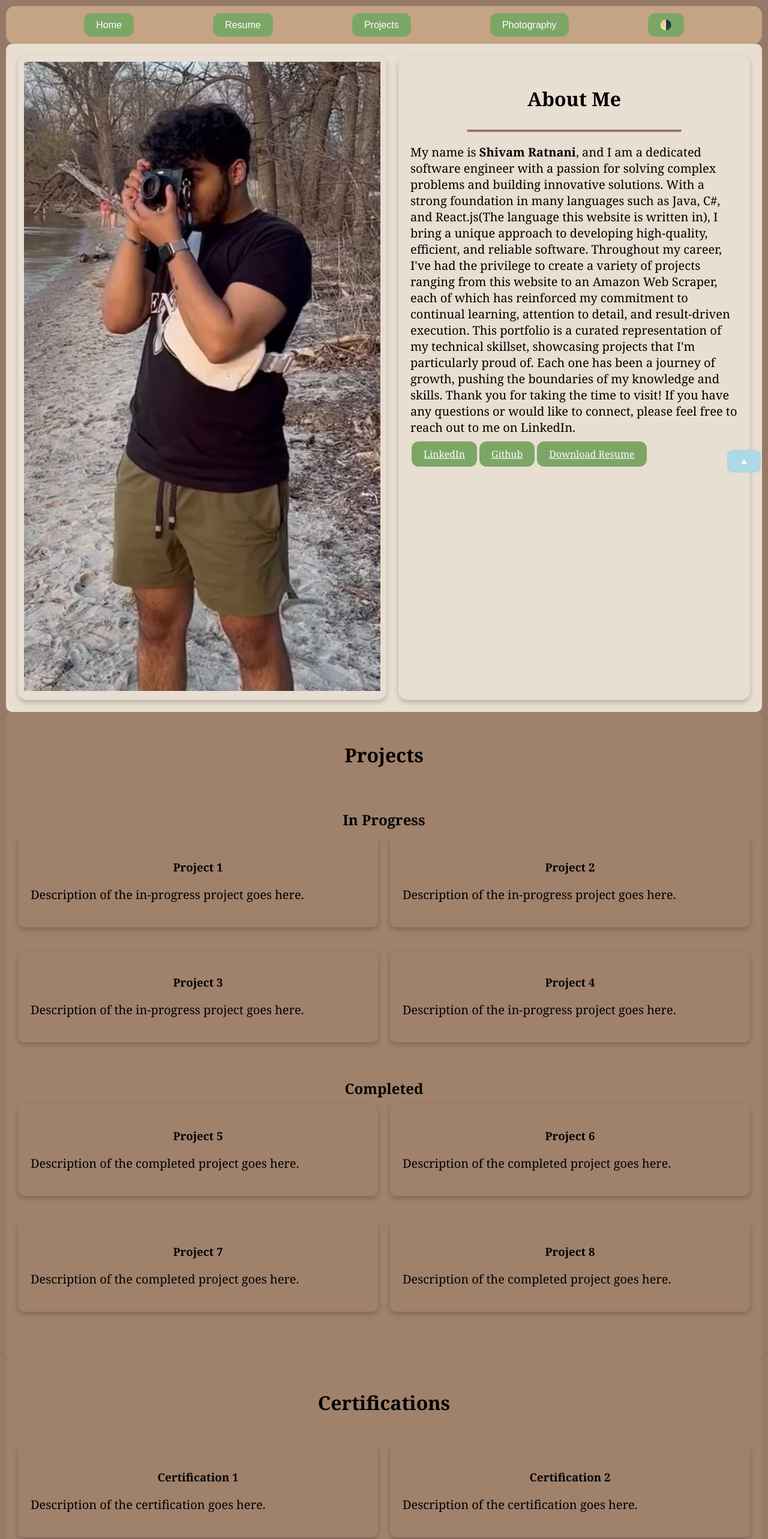
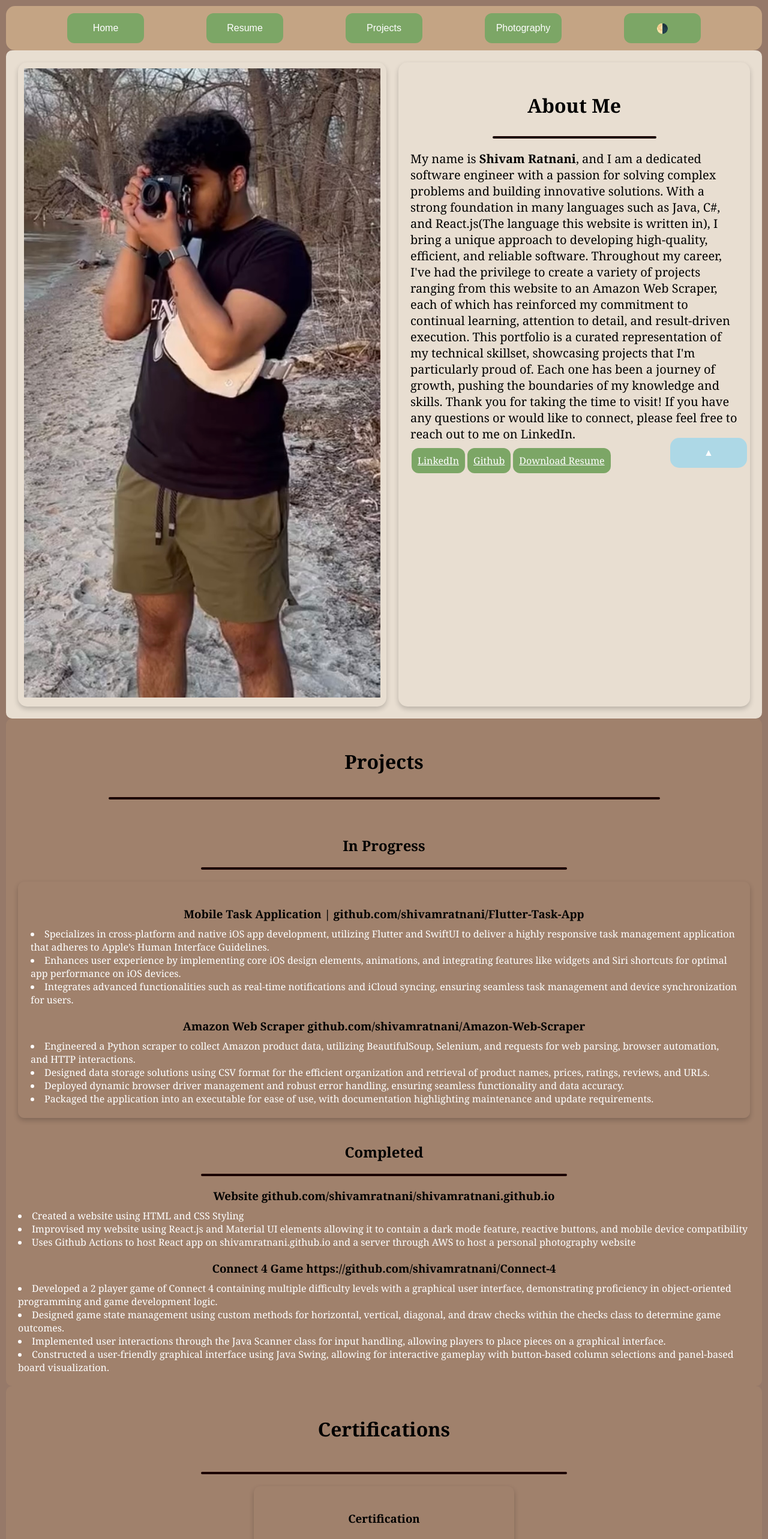
Before and after one commit to shivamratnani/shivamratnani.github.io, a React (Create React App) app: page / in a window 1280 px wide. Shown: the top 2566 px of the page at 60% size. Built offline with nearby package versions, Linux system fonts and the light colour scheme.

Commit message:
Mobile Friendly and projects

```diff
--- a/package.json
+++ b/package.json
@@ -13,6 +13,7 @@
     "@types/react-dom": "^18.2.7",
     "react": "^18.2.0",
     "react-dom": "^18.2.0",
+    "react-ga": "^3.3.1",
     "react-scripts": "5.0.1",
     "react-scroll": "^1.8.9",
     "typescript": "^4.9.5",
@@ -45,8 +46,8 @@
     ]
   },
   "devDependencies": {
+    "@babel/plugin-proposal-private-property-in-object": "^7.16.7",
     "@types/react-scroll": "^1.8.7",
-    "gh-pages": "^5.0.0",
-    "@babel/plugin-proposal-private-property-in-object": "^7.16.7"
+    "gh-pages": "^5.0.0"
   }
 }
--- a/src/App.tsx
+++ b/src/App.tsx
@@ -1,9 +1,10 @@
 // src/App.tsx
 
-import React, { useState } from 'react';
+import React, { useEffect, useState } from 'react';
 import './App.css';
 import HomePage from './HomePage';
 import { ThemeContext, themes } from './themeContext';
+import ReactGA from 'react-ga';
 
 const App: React.FC = () => {
   const [theme, setTheme] = useState(themes.light);
--- a/src/HomePage.css
+++ b/src/HomePage.css
@@ -28,6 +28,8 @@
 .interactive-button,
 .interactive-button-2,
 .theme-toggle {
+  width: 10vw;
+  height: 50px;
   padding: 10px 20px;
   font-size: 16px;
   transition: transform 0.2s; /* Animation */
@@ -48,13 +50,13 @@
 
 .to-top-button {
   position: fixed;
-  right: 10px; /* Position to the bottom-right corner */
+  right: 35px; /* Position to the bottom-right corner */
   bottom: 10px; /* Position to the bottom-right corner */
   z-index: 1000; /* Make sure the button is always visible */
-  padding: 10px;
+  padding: 2vw;
   font-size: 1rem;
   cursor: pointer;
-  border-radius: 20%; /* Optional: Makes the button circular */
+  border-radius: 15px; /* Optional: Makes the button circular */
   background-color: #c4a484; /* Same as navbar for consistency */
   color: white;
   border: none;
@@ -66,10 +68,17 @@
 }
 
 /* Text */
-p {
+p{
   font-family: Georgia, "Times New Roman", Times, serif;
   font-size: clamp(10px, 2vw, 20px);
   color: black;
+  text-align: left;
+}
+
+li{
+  font-family: Georgia, "Times New Roman", Times, serif;
+  font-size: clamp(16px);
+  color: white;
   text-align: left;
 }
 
@@ -125,14 +134,33 @@ p {
   font-family: Georgia, "Times New Roman", Times, serif;
   margin-top: 20px;
   margin-bottom: 10px;
+  text-align: lefcentert;
+}
+
+.element h3 {
+  font-family: Georgia, "Times New Roman", Times, serif;
+  margin-top: 20px;
+  margin-bottom: 10px;
+  text-align: center;
 }
 
 .element hr {
-  width: 65%;
-  border: 2px solid #967969;
+  width: 75%;
+  border: 2px solid #1B0000;
   border-radius: 5px;
   margin-bottom: 20px;
 }
+
+.divider {
+  height: 4px;
+  background-color: #1B0000;
+  border-radius: 5px;
+  margin: 20px auto;
+  width: 50%;
+  align-self: center;
+}
+
+
 
 /* Projects and Certifications Grid */
 .projects-container,
@@ -176,9 +204,13 @@ p {
   }
 
   .interactive-button,
-  .interactive-button-2,
+  .interactive-button-2 {
+    width: 75vw; /* Slightly less than full width for some margin */
+    margin: 10px 0; /* Add some space between buttons */
+  }
+
   .theme-toggle {
-    width: 90%; /* Slightly less than full width for some margin */
+    width: 75vw; /* Slightly less than full width for some margin */
     margin: 10px 0; /* Add some space between buttons */
   }
 
@@ -215,9 +247,8 @@ p {
   }
 
   .to-top-button {
-    right: 10px; /* Position to the bottom-right corner */
-    bottom: 10px;
-    left: auto;
+    width: 10%; /* Slightly less than full width for some margin */
+    margin: 10px 0; /* Add some space between buttons */
   }
 
   /* Larger touch targets for all interactive elements */
@@ -236,13 +267,13 @@ p {
   .interactive-button,
   .interactive-button-2,
   .theme-toggle {
-    padding: 10px 20px;
+    padding: 10px 10px;
     font-size: 1rem;
   }
 
   .to-top-button {
-    right: 10px; /* Keeps button 10px from the right on mobile */
-    bottom: 10px; /* Keeps button 10px from the bottom on mobile */
+    width: 10%; /* Slightly less than full width for some margin */
+    margin: 10px 0; /* Add some space between buttons */
 
   }
 
--- a/src/HomePage.tsx
+++ b/src/HomePage.tsx
@@ -1,12 +1,18 @@
 // src/HomePage.tsx
 
-import React, { useContext } from "react";
+import React, { useContext, useEffect } from "react";
 import "./HomePage.css";
 import { Link, Element, animateScroll as scroll } from "react-scroll";
 import { ThemeContext } from "./themeContext";
+import ReactGA from "react-ga";
 
 const HomePage: React.FC = () => {
   const { theme, toggleTheme } = useContext(ThemeContext);
+
+  useEffect(() => {
+    ReactGA.initialize("YG-9F649HZLZH");
+    ReactGA.pageview(window.location.pathname + window.location.search);
+  }, []);
 
   const scrollToTop = () => {
     scroll.scrollToTop();
@@ -23,25 +29,23 @@ const HomePage: React.FC = () => {
       </button>
 
       <div className="navbar">
-        <button
-          className="interactive-button"
-          style={{ backgroundColor: theme.button }}
-        >
         <Link
           activeClass="active"
           to="section1"
           spy={true}
           smooth={true}
-            offset={-70}
+          offset={70}
           duration={500}
         >
-            Home
-          </Link>
-        </button>
           <button
             className="interactive-button"
-          style={{ backgroundColor: theme.button }}
+            style={{
+              backgroundColor: theme.button,
+            }}
           >
+            Home
+          </button>
+        </Link>
         <Link
           activeClass="active"
           to="section2"
@@ -50,13 +54,13 @@ const HomePage: React.FC = () => {
           offset={-70}
           duration={500}
         >
-            Resume
-          </Link>
-        </button>
           <button
             className="interactive-button"
             style={{ backgroundColor: theme.button }}
           >
+            Resume
+          </button>
+        </Link>
         <Link
           activeClass="active"
           to="section3"
@@ -65,13 +69,13 @@ const HomePage: React.FC = () => {
           offset={-70}
           duration={500}
         >
-            Projects
-          </Link>
-        </button>
           <button
             className="interactive-button"
             style={{ backgroundColor: theme.button }}
           >
+            Projects
+          </button>
+        </Link>
         <Link
           activeClass="active"
           to="section4"
@@ -80,9 +84,13 @@ const HomePage: React.FC = () => {
           offset={-70}
           duration={500}
         >
+          <button
+            className="interactive-button"
+            style={{ backgroundColor: theme.button }}
+          >
             Photography
+          </button>
         </Link>
-        </button>
         <button
           onClick={toggleTheme}
           className="theme-toggle"
@@ -102,9 +110,12 @@ const HomePage: React.FC = () => {
           <div className="profile-container">
             <img src="profile.jpg" className="profile-image" alt="Profile" />
           </div>
-          <div className="about-section">
+          <div
+            className="about-section"
+            style={{ backgroundColor: theme.about }}
+          >
             <h1>About Me</h1>
-            <hr />
+          <div className="divider"></div>
             <p style={{ color: theme.p }}>
               My name is <b>Shivam Ratnani</b>, and I am a dedicated software
               engineer with a passion for solving complex problems and building
@@ -129,7 +140,7 @@ const HomePage: React.FC = () => {
               href="https://www.linkedin.com/in/shivamratnani"
               target="_blank"
               rel="noopener noreferrer"
-              style={{ backgroundColor: theme.button }}
+              style={{ backgroundColor: theme.button}}
             >
               LinkedIn
             </a>
@@ -165,36 +176,100 @@ const HomePage: React.FC = () => {
         style={{ backgroundColor: theme.sectionProjects }}
       >
         <h1>Projects</h1>
+        <hr />
 
         <div className="projects-container">
           <div className="projects-section">
             <h2>In Progress</h2>
-            <div className="projects-grid">
-              {Array(4)
-                .fill(0)
-                .map((_, index) => (
-                  <div key={index} className="project-box">
-                    <h3>Project {index + 1}</h3>
-                    <p>Description of the in-progress project goes here.</p>
-                    {/* Other project details */}
-                  </div>
-                ))}
+
+              <div className="divider"></div>
+            <div className="project-box">
+              {/* Mobile Task Application */}
+              <h3>
+                Mobile Task Application |
+                github.com/shivamratnani/Flutter-Task-App
+              </h3>
+              <li>
+                Specializes in cross-platform and native iOS app development,
+                utilizing Flutter and SwiftUI to deliver a highly responsive
+                task management application that adheres to Apple’s Human
+                Interface Guidelines.
+              </li>
+              <li>
+                Enhances user experience by implementing core iOS design
+                elements, animations, and integrating features like widgets and
+                Siri shortcuts for optimal app performance on iOS devices.
+              </li>
+              <li>
+                Integrates advanced functionalities such as real-time
+                notifications and iCloud syncing, ensuring seamless task
+                management and device synchronization for users.
+              </li>
+
+              {/* Amazon Web Scraper */}
+              <h3>
+                Amazon Web Scraper github.com/shivamratnani/Amazon-Web-Scraper
+              </h3>
+              <li>
+                Engineered a Python scraper to collect Amazon product data,
+                utilizing BeautifulSoup, Selenium, and requests for web parsing,
+                browser automation, and HTTP interactions.
+              </li>
+              <li>
+                Designed data storage solutions using CSV format for the
+                efficient organization and retrieval of product names, prices,
+                ratings, reviews, and URLs.
+              </li>
+              <li>
+                Deployed dynamic browser driver management and robust error
+                handling, ensuring seamless functionality and data accuracy.
+              </li>
+              <li>
+                Packaged the application into an executable for ease of use,
+                with documentation highlighting maintenance and update
+                requirements.
+              </li>
             </div>
           </div>
 
-          <div className="projects-section">
           <h2>Completed</h2>
-            <div className="projects-grid">
-              {Array(4)
-                .fill(0)
-                .map((_, index) => (
-                  <div key={index} className="project-box">
-                    <h3>Project {index + 5}</h3>
-                    <p>Description of the completed project goes here.</p>
-                    {/* Other project details */}
-                  </div>
-                ))}
-            </div>
+              <div className="divider"></div>
+          <div className="projects-box">
+            {/* Website */}
+            <h3>Website github.com/shivamratnani/shivamratnani.github.io</h3>
+            <li>Created a website using HTML and CSS Styling</li>
+            <li>
+              Improvised my website using React.js and Material UI elements
+              allowing it to contain a dark mode feature, reactive buttons, and
+              mobile device compatibility
+            </li>
+            <li>
+              Uses Github Actions to host React app on shivamratnani.github.io
+              and a server through AWS to host a personal photography website
+            </li>
+            {/* Connect 4 */}
+            <h3>Connect 4 Game https://github.com/shivamratnani/Connect-4</h3>
+            <li>
+              Developed a 2 player game of Connect 4 containing multiple
+              difficulty levels with a graphical user interface, demonstrating
+              proficiency in object-oriented programming and game development
+              logic.
+            </li>
+            <li>
+              Designed game state management using custom methods for
+              horizontal, vertical, diagonal, and draw checks within the checks
+              class to determine game outcomes.
+            </li>
+            <li>
+              Implemented user interactions through the Java Scanner class for
+              input handling, allowing players to place pieces on a graphical
+              interface.
+            </li>
+            <li>
+              Constructed a user-friendly graphical interface using Java Swing,
+              allowing for interactive gameplay with button-based column
+              selections and panel-based board visualization.
+            </li>{" "}
           </div>
         </div>
       </Element>
@@ -205,16 +280,11 @@ const HomePage: React.FC = () => {
         style={{ backgroundColor: theme.sectionProjects }}
       >
         <h1>Certifications</h1>
-        <div className="certifications-grid">
-          {Array(4)
-            .fill(0)
-            .map((_, index) => (
-              <div key={index} className="certification-box">
-                <h3>Certification {index + 1}</h3>
+              <div className="divider"></div>
+        <div className="certification-box">
+          <h3>Certification</h3>
           <p>Description of the certification goes here.</p>
           {/* Other certification details */}
-              </div>
-            ))}
         </div>
       </Element>
 
@@ -224,6 +294,7 @@ const HomePage: React.FC = () => {
         style={{ backgroundColor: theme.sectionResume }}
       >
         <h1>Resume</h1>
+        <hr />
         <iframe
           title="Resume"
           src="Shivam Ratnani - Resume.pdf"
@@ -245,6 +316,7 @@ const HomePage: React.FC = () => {
         style={{ backgroundColor: theme.sectionPhotography }}
       >
         <h1>Photography</h1>
+        <hr />
         <p>Your inline website view goes here</p>
         <a
           href="link-to-your-photography-website"
--- a/src/themeContext.tsx
+++ b/src/themeContext.tsx
@@ -9,6 +9,7 @@ export const themes = {
     button: '#7ca666', // sage green
     upButton: 'lightblue', // light blue
     toggle: '#7ca666', // sage green
+    about: '#e8ded1', // black
     p: '#000000', // black
     section: '#d3d3d3', // light gray
     sectionHome: "#e8ded1", // beige
@@ -18,16 +19,17 @@ export const themes = {
   },
   dark: {
     foreground: '#ffffff',
-    background: 'black',
+    background: 'darkgrey',
     button: '#7ca666', // sage green
     upButton: 'lightblue', // light blue
     toggle: '#7ca666', // sage green
+    about: 'darkgrey', // black
     p: '#ffffff', // white
-    section: 'black', // black
-    sectionHome: 'black',
-    sectionResume: 'black',
-    sectionProjects: 'black',
-    sectionPhotography: 'black',
+    section: 'rgb(35, 35, 35)', // black
+    sectionHome: 'darrgb(45, 45, 45)kgrey',
+    sectionResume: 'rgb(55, 55, 55)',
+    sectionProjects: 'rgb(65, 65, 65)',
+    sectionPhotography: 'rgb(75, 75, 75)'
   },
 };
 
```
Also changed, not shown: public/index.html (+14 -4 lines), 2 other files (tests, documents, lock files or other folders). Lines whose indentation alone changed are shown as unchanged.
